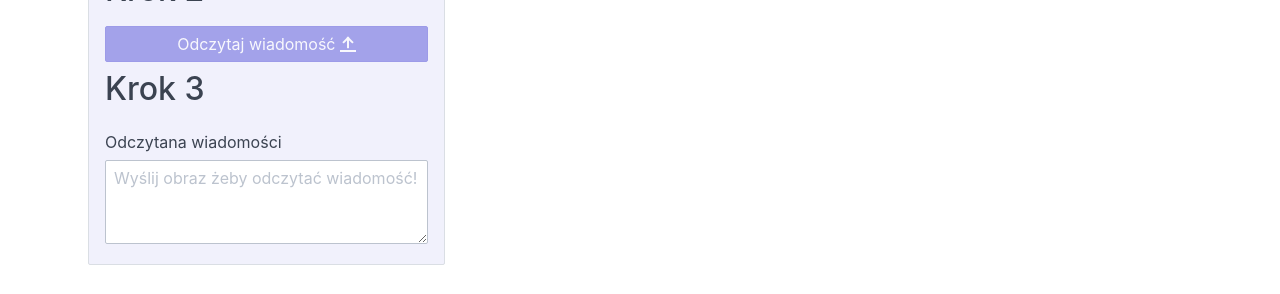
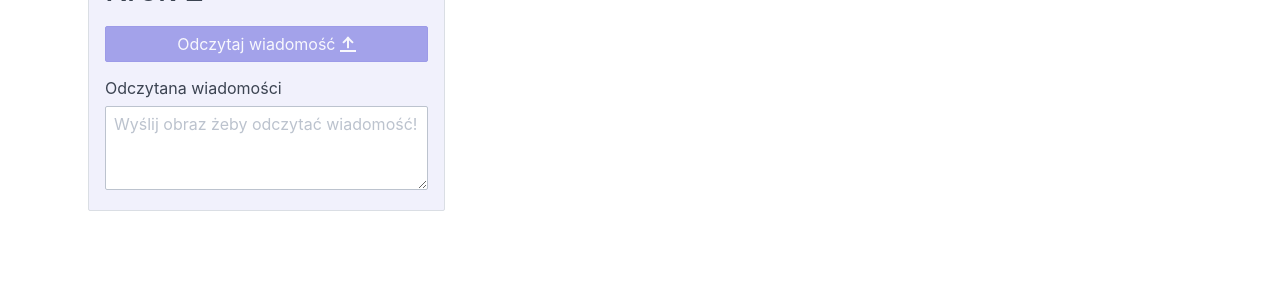
Before and after one commit to skotniczny/stegano-vue, a Vue app: page / in a window 1280 px wide. Both pictures are taken after a click on the item "Odczytaj wiadomość". Shown: the part 334-628 px from the top of the page. Built offline with nearby package versions, Linux system fonts and the light colour scheme.

Commit message:
Usunięcie kroku w komponencie odkodowania obrazu

```diff
--- a/src/components/HideMessage.vue
+++ b/src/components/HideMessage.vue
@@ -8,6 +8,7 @@
             <div class="form-group">
               <label class="form-label" for="input-text">Wpisz tekst do ukrycia</label>
               <textarea
+                autofocus
                 class="form-input"
                 id="input-text"
                 placeholder="Ukryta wiadomość"
--- a/src/components/ShowMessage.vue
+++ b/src/components/ShowMessage.vue
@@ -17,14 +17,11 @@
             <h2>Krok 2</h2>
             <div class="form-group">
               <button
-                class="btn btn-primary btn-block"
+                class="btn btn-primary btn-block mb-2"
                 :disabled="isBtnDisabled"
                 @click="show">
                   Odczytaj wiadomość <i class="icon icon-upload"></i>
               </button>
-            </div>
-            <h2>Krok 3</h2>
-            <div class="form-group">
               <label class="form-label" for="output-text">Odczytana wiadomości</label>
               <textarea
                 ref="output"
```
